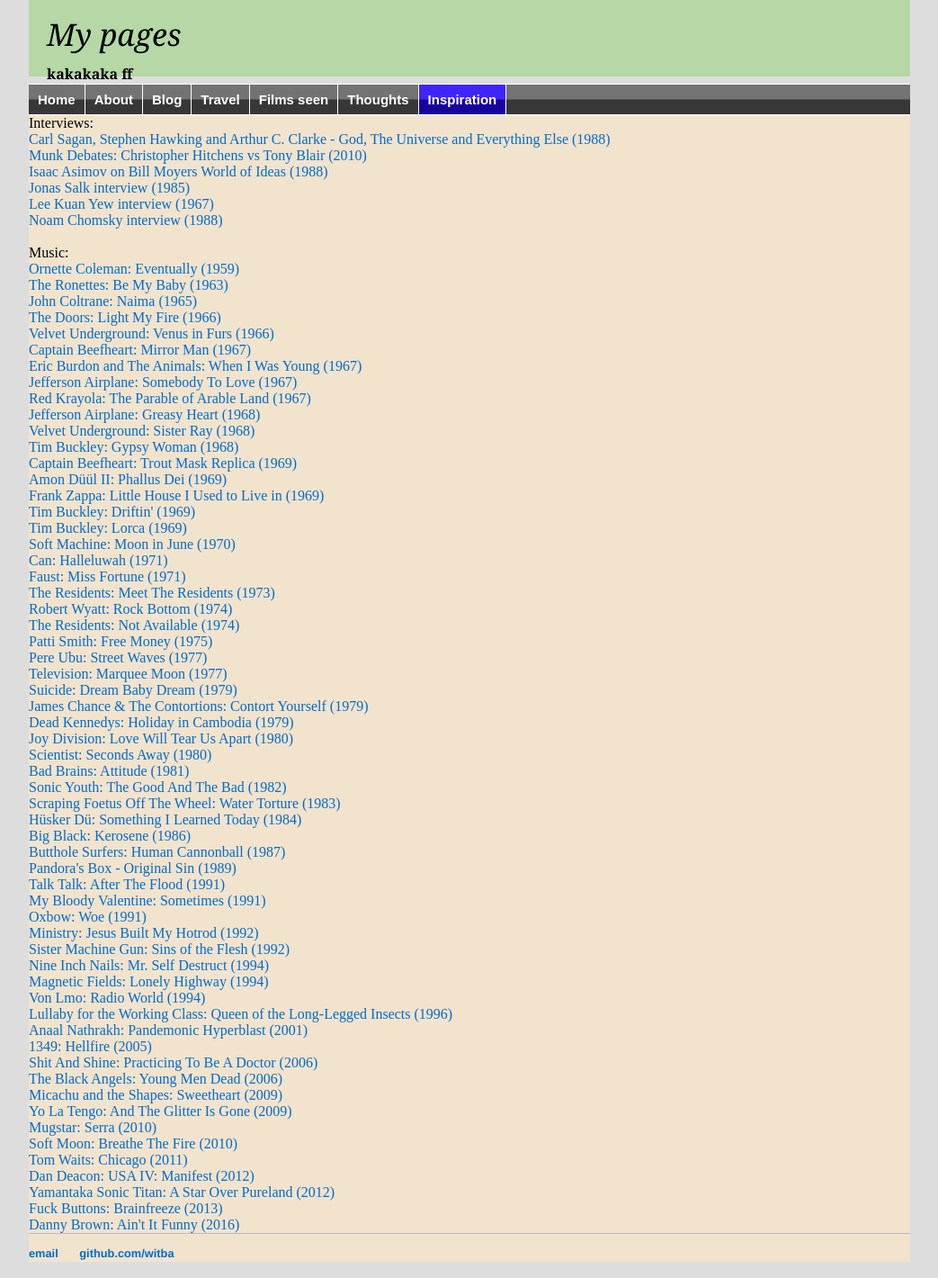
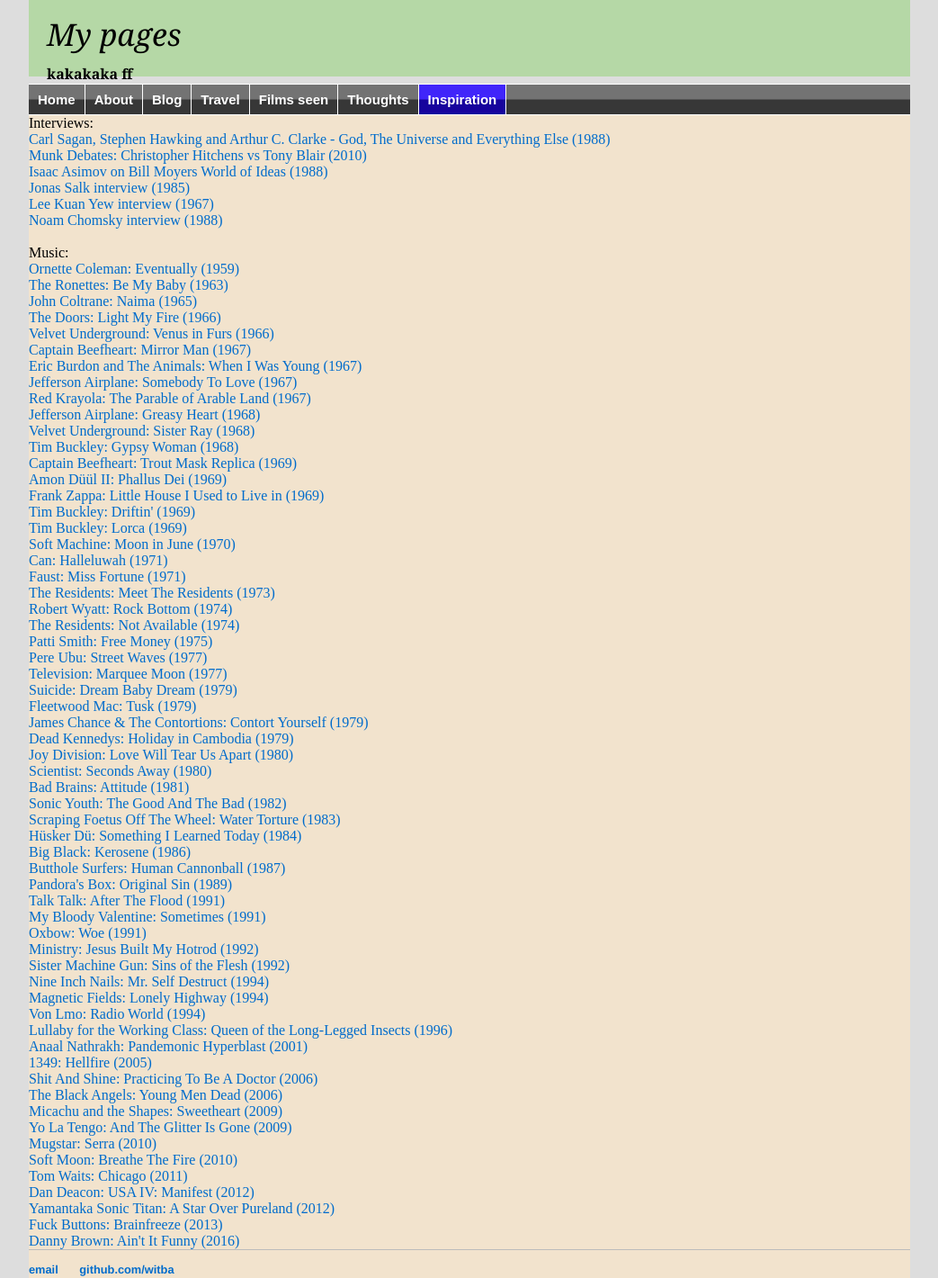
Before and after one commit to witba/witba.github.io, a Jekyll site: the page built from inspiration/index.html, in a window 1280 px wide. Shown: the whole page at 90% size, without its empty margins (118-1161 px from the left). Built offline with Jekyll 4.4.1, drawn with Linux system fonts in a browser that asks for light colours.

Commit message:
Update index.html

```diff
--- a/inspiration/index.html
+++ b/inspiration/index.html
@@ -40,6 +40,7 @@
 <a href="https://www.youtube.com/watch?v=mk1sqOpPn3E" target=_blank>Pere Ubu: Street Waves (1977)</a><br>
 <a href="https://www.youtube.com/watch?v=jlbunmCbTBA" target=_blank>Television: Marquee Moon (1977)</a><br>
 <a href="https://www.youtube.com/watch?v=5oihAv9djik" target=_blank>Suicide: Dream Baby Dream (1979)</a><br>
+<a href="https://www.youtube.com/watch?v=MrttEZDpDE8" target=_blank>Fleetwood Mac: Tusk (1979)</a><br>
 <a href="https://www.youtube.com/watch?v=_wcn6PCGPN4" target=_blank>James Chance & The Contortions: Contort Yourself (1979)</a><br>
 <a href="https://www.youtube.com/watch?v=-KTsXHXMkJA" target=_blank>Dead Kennedys: Holiday in Cambodia (1979)</a><br>
 <a href="https://www.youtube.com/watch?v=zuuObGsB0No" target=_blank>Joy Division: Love Will Tear Us Apart (1980)</a><br>
@@ -50,7 +51,7 @@
 <a href="https://www.youtube.com/watch?v=rktLCGpQ3RA" target=_blank>Hüsker Dü: Something I Learned Today (1984)</a><br>
 <a href="https://www.youtube.com/watch?v=HuO3wwLuF0w" target=_blank>Big Black: Kerosene (1986)</a><br>
 <a href="https://www.youtube.com/watch?v=IMIt5vRQuOE" target=_blank>Butthole Surfers: Human Cannonball (1987)</a><br>
-<a href="https://www.youtube.com/watch?v=OB_TQ0F0LjA" target=_blank>Pandora's Box - Original Sin (1989)</a><br>
+<a href="https://www.youtube.com/watch?v=OB_TQ0F0LjA" target=_blank>Pandora's Box: Original Sin (1989)</a><br>
 <a href="https://www.youtube.com/watch?v=8zf-Z2oF6z4" target=_blank>Talk Talk: After The Flood (1991)</a><br>
 <a href="https://www.youtube.com/watch?v=t0dJqlvOSq4" target=_blank>My Bloody Valentine: Sometimes (1991)</a><br>
 <a href="https://www.youtube.com/watch?v=UkxmWnP_WiM" target=_blank>Oxbow: Woe (1991)</a><br>
```
